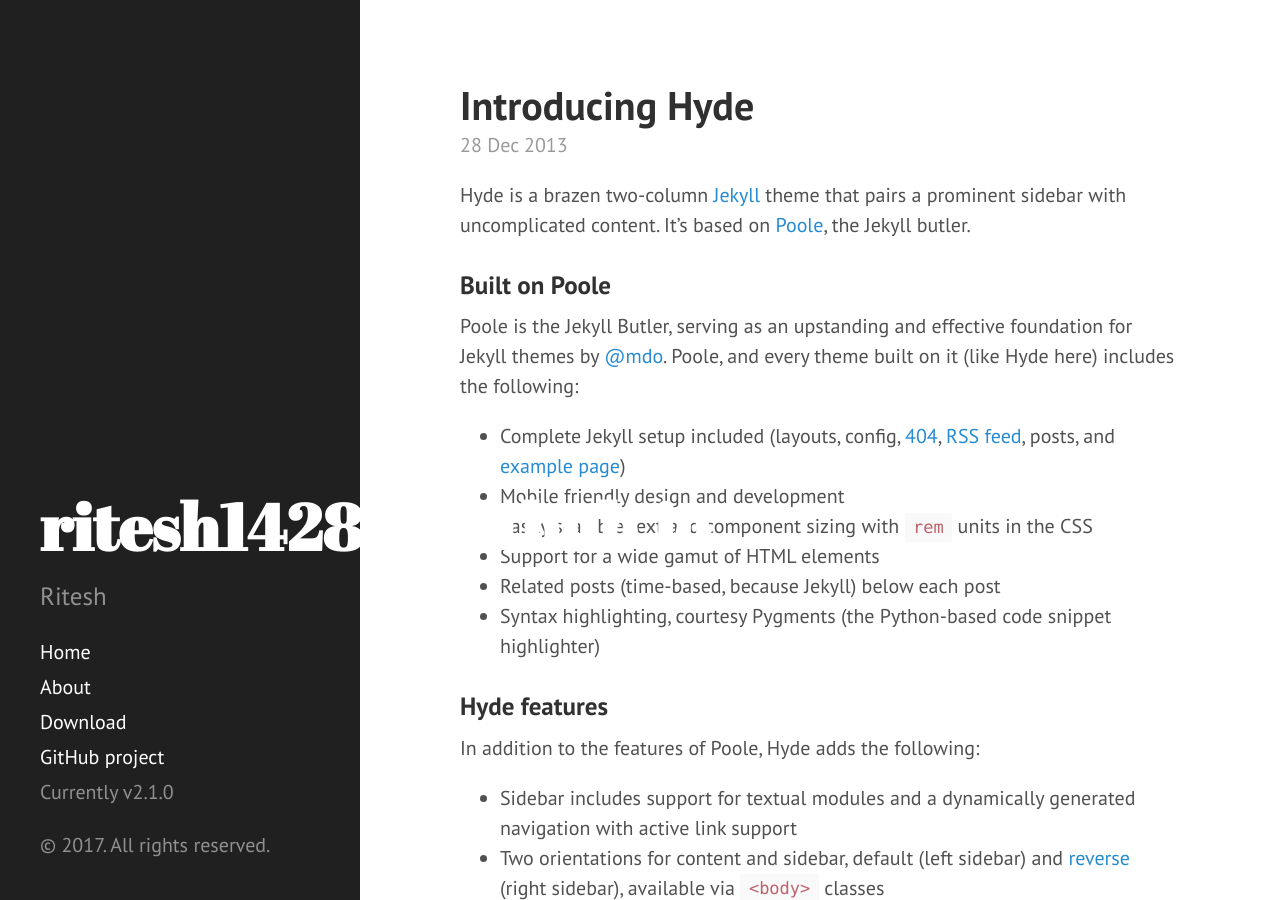
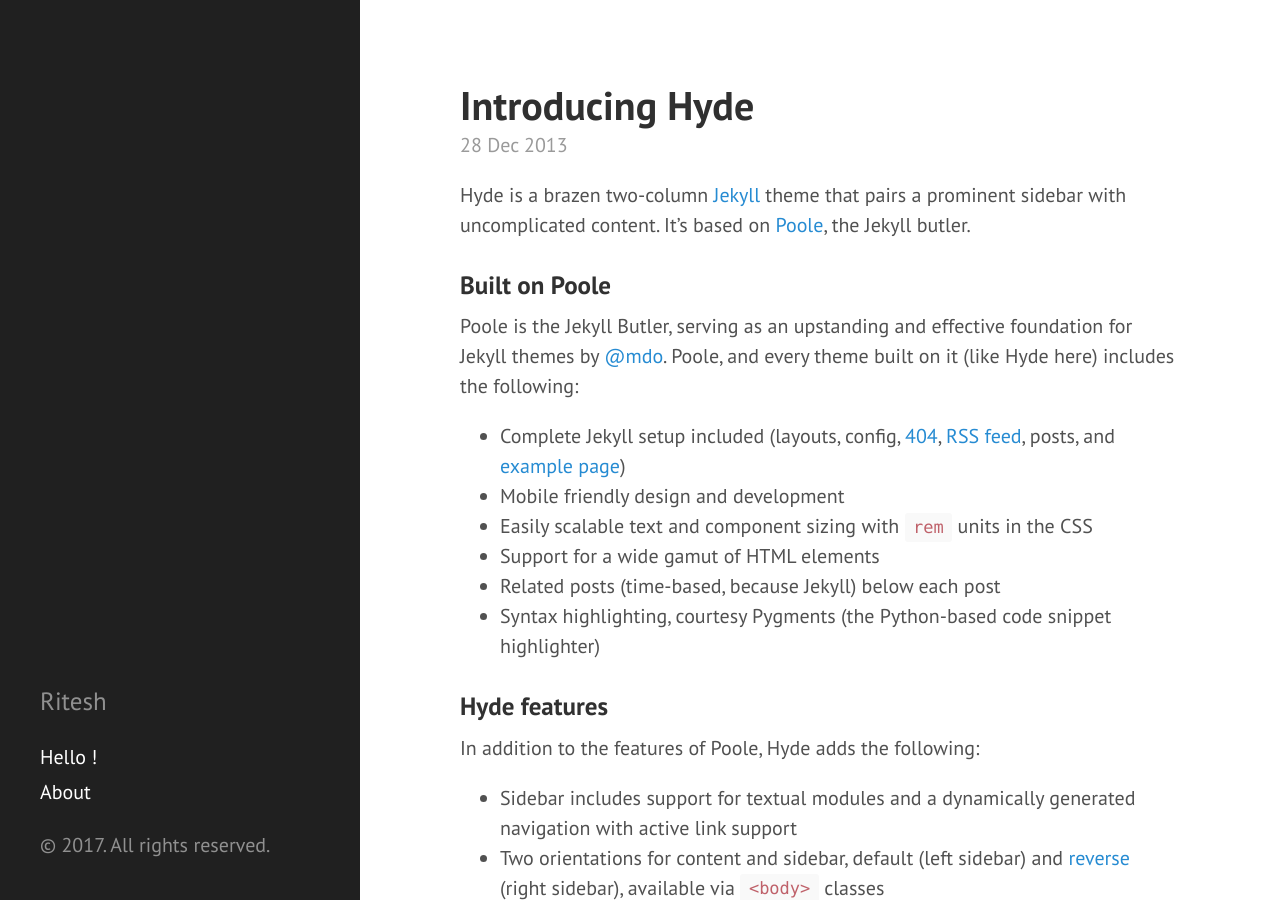
Before and after one commit to ritesh142857/ritesh142857.github.io, a Jekyll site: the page built from index.html, in a window 1280 px wide and 900 px high. Built offline with Jekyll 4.4.1, drawn with Linux system fonts in a browser that asks for light colours; Markdown is read by kramdown in place of the engine named in the settings; the list of posts is cut into pages by our own code.

Commit message:
sidebar mod

```diff
--- a/_config.yml
+++ b/_config.yml
@@ -7,7 +7,7 @@
 # relative_permalinks: true
 
 # Setup
-title:
+title:            ''
 tagline:          ''
 description:      'Ritesh'
 url:              https://riteshx95.github.io
--- a/_includes/sidebar.html
+++ b/_includes/sidebar.html
@@ -10,7 +10,7 @@
     </div>
 
     <nav class="sidebar-nav">
-      <a class="sidebar-nav-item{% if page.url == site.baseurl %} active{% endif %}" href="{{ site.baseurl }}">Home</a>
+      <a class="sidebar-nav-item{% if page.url == site.baseurl %} active{% endif %}" href="{{ site.baseurl }}">Hello !</a>
 
       {% comment %}
         The code below dynamically generates a sidebar nav of pages with
@@ -26,9 +26,6 @@
         {% endif %}
       {% endfor %}
 
-      <a class="sidebar-nav-item" href="{{ site.github.repo }}/archive/v{{ site.version }}.zip">Download</a>
-      <a class="sidebar-nav-item" href="{{ site.github.repo }}">GitHub project</a>
-      <span class="sidebar-nav-item">Currently v{{ site.version }}</span>
     </nav>
 
     <p>&copy; {{ site.time | date: '%Y' }}. All rights reserved.</p>
```
